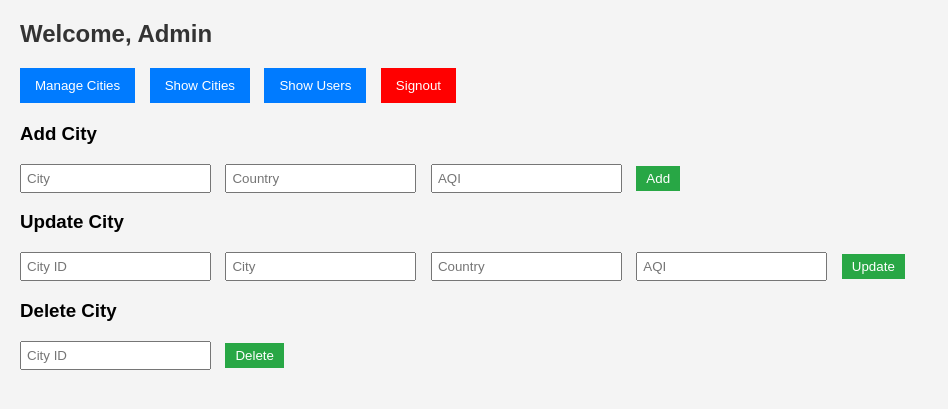
After one commit to tasmim-tahsin/web_tech, a PHP site: page /admindashboard.php in a window 1280 px wide, after a click on "Manage Cities". The commit adds this page. Shown: the top 409 px of the page, without its empty margins (0-948 px from the left). Run offline with PHP 8.4, Linux system fonts and the light colour scheme; the visitor is signed in with stand-in values (Sample User, id 1); data that the repository does not hold is empty.

Commit message:
admin dashboard

```diff
--- a/DB/database.php
+++ b/DB/database.php
@@ -16,7 +16,7 @@ catch(mysqli_sql_exception){
 }
 
 if($conn){
-    echo"You are connected!";
+    // echo"You are connected!";
 }
 
 
--- /dev/null
+++ b/admindashboard.php
@@ -0,0 +1,194 @@
+<?php
+session_start();
+if (!isset($_SESSION['admin'])) {
+    header('Location: admin.php');
+    exit;
+}
+include './DB/database.php';
+$feedback="";
+
+// Handle form submissions
+if ($_SERVER["REQUEST_METHOD"] == "POST" && isset($_POST["action"])) {
+    if ($_POST["action"] == "add" && isset($_POST["city"], $_POST["country"], $_POST["aqi"])) {
+        $city = $_POST["city"];
+        $country = $_POST["country"];
+        $aqi = $_POST["aqi"];
+        mysqli_query($conn, "INSERT INTO cities (city_name, country, aqi) VALUES ('$city', '$country', $aqi)");
+        $feedback="City added successfully!";
+    } elseif ($_POST["action"] == "update" && isset($_POST["id"], $_POST["city"], $_POST["country"], $_POST["aqi"])) {
+        $id = $_POST["id"];
+        $city = $_POST["city"];
+        $country = $_POST["country"];
+        $aqi = $_POST["aqi"];
+        mysqli_query($conn, "UPDATE cities SET city_name='$city', country='$country', aqi=$aqi WHERE id=$id");
+        $feedback="City updated successfully!";
+    } elseif ($_POST["action"] == "delete" && isset($_POST["id"])) {
+        $id = $_POST["id"];
+        mysqli_query($conn, "DELETE FROM cities WHERE id=$id");
+        $feedback="City removed successfully!";
+    }
+}
+
+$cities = mysqli_query($conn, "SELECT * FROM cities");
+$users = mysqli_query($conn, "SELECT * FROM users");
+?>
+<!DOCTYPE html>
+<html>
+<head>
+    <title>Admin Dashboard</title>
+    <style>
+        body {
+            font-family: Arial, sans-serif;
+            margin: 20px;
+            background-color: #f4f4f4;
+        }
+        h2 {
+            color: #333;
+        }
+        .btn-group button {
+            margin-right: 10px;
+            padding: 10px 15px;
+            background-color: #007BFF;
+            color: white;
+            border: none;
+            cursor: pointer;
+        }
+        .btn-group button:hover {
+            background-color: #0056b3;
+        }
+        .section {
+            display: none;
+            margin-top: 20px;
+        }
+        table {
+            width: 100%;
+            border-collapse: collapse;
+            background-color: white;
+        }
+        table, th, td {
+            border: 1px solid #ddd;
+        }
+        th, td {
+            padding: 10px;
+            text-align: left;
+        }
+        form input[type="text"], form input[type="number"] {
+            padding: 5px;
+            margin-right: 10px;
+        }
+        form input[type="submit"] {
+            padding: 5px 10px;
+            background-color: #28a745;
+            color: white;
+            border: none;
+        }
+    </style>
+</head>
+<body>
+    <h2>Welcome, Admin</h2>
+
+    <div class="btn-group">
+        <button onclick="toggleSection('manage')">Manage Cities</button>
+        <button onclick="toggleSection('cities')">Show Cities</button>
+        <button onclick="toggleSection('users')">Show Users</button>
+        <button class="btn1" style="background-color:red; color:white;">
+        <a style="text-decoration:none; color:white;" href="./signout.php">
+            Signout
+        </a>
+    </button>
+    </div>
+
+    <?php if (!empty($feedback)): ?>
+    <div id="feedbackMessage" style="padding: 10px; background-color: #e0ffe0; color: green; border: 1px solid green; border-radius: 5px; margin-top:10px; width:20%;">
+    <?php echo $feedback; ?>
+    <?php endif; ?>
+
+    </div>
+
+    <div id="manage" class="section">
+        <h3>Add City</h3>
+        <form method="POST">
+            <input type="hidden" name="action" value="add">
+            <input type="text" name="city" placeholder="City" required>
+            <input type="text" name="country" placeholder="Country" required>
+            <input type="number" name="aqi" placeholder="AQI" required>
+            <input type="submit" value="Add">
+        </form>
+
+        <h3>Update City</h3>
+        <form method="POST">
+            <input type="hidden" name="action" value="update">
+            <input type="number" name="id" placeholder="City ID" required>
+            <input type="text" name="city" placeholder="City" required>
+            <input type="text" name="country" placeholder="Country" required>
+            <input type="number" name="aqi" placeholder="AQI" required>
+            <input type="submit" value="Update">
+        </form>
+
+        <h3>Delete City</h3>
+        <form method="POST">
+            <input type="hidden" name="action" value="delete">
+            <input type="number" name="id" placeholder="City ID" required>
+            <input type="submit" value="Delete">
+        </form>
+    </div>
+
+    <div id="cities" class="section">
+        <h3>All Cities</h3>
+        <table>
+            <tr>
+                <th>ID</th>
+                <th>City</th>
+                <th>Country</th>
+                <th>AQI</th>
+            </tr>
+            <?php while ($row = mysqli_fetch_assoc($cities)): ?>
+            <tr>
+                <td><?= $row['id'] ?></td>
+                <td><?= $row['city_name'] ?></td>
+                <td><?= $row['country'] ?></td>
+                <td><?= $row['aqi'] ?></td>
+            </tr>
+            <?php endwhile; ?>
+        </table>
+    </div>
+
+    <div id="users" class="section">
+        <h3>All Users</h3>
+        <table>
+            <tr>
+                <th>ID</th>
+                <th>Full Name</th>
+                <th>Email</th>
+                <th>Location</th>
+                <th>Zip</th>
+                <th>Color</th>
+            </tr>
+            <?php while ($row = mysqli_fetch_assoc($users)): ?>
+            <tr>
+                <td><?= $row['u_id'] ?></td>
+                <td><?= $row['full_name'] ?></td>
+                <td><?= $row['email'] ?></td>
+                <td><?= $row['location'] ?></td>
+                <td><?= $row['zip'] ?></td>
+                <td><?= $row['color'] ?></td>
+            </tr>
+            <?php endwhile; ?>
+        </table>
+    </div>
+
+    <script>
+        function toggleSection(sectionId) {
+            document.querySelectorAll('.section').forEach(sec => sec.style.display = 'none');
+            document.getElementById(sectionId).style.display = 'block';
+        }
+        setTimeout(function () {
+        var message = document.getElementById('feedbackMessage');
+        if (message) {
+            message.style.display = 'none';
+
+        }
+        }, 3000); // 5000 milliseconds = 5 seconds
+    </script>
+</body>
+</html>
--- a/css/selectcities.css
+++ b/css/selectcities.css
@@ -50,6 +50,7 @@ body {
             padding: 10px;
             border: 1px solid #ddd;
             border-radius: 8px;
+            float: left;
 
         }
         .form{
--- a/css/style.css
+++ b/css/style.css
@@ -7,6 +7,7 @@ body{
     /* background: linear-gradient(to right, #0f2027, #203a43, #2c5364); */
     font-family: 'Montserrat', sans-serif;
     background-color: white;
+    margin: 0;
 }
 header{
     text-align: center;
--- a/loginprocess.php
+++ b/loginprocess.php
@@ -22,9 +22,9 @@ if (isset($_POST["login"])) {
             $_SESSION['email'] = $user['email'];
             // print_r($_SESSION);
 
-            echo "Login successful!";
+            // echo "Login successful!";
             echo $_SESSION['user_id'];
-            header("refresh: 2; url = selectcities.php"); // Change as needed
+            header("Location: selectcities.php"); // Change as needed
         } else {
             // Password does not match
             echo "Incorrect password!";
```
Also changed, not shown: admin.php (added, +97 -0 lines), css/registration.css (+36 -25 lines), editinfo.php (+34 -8 lines), index.html (+46 -47 lines), registration.php (+101 -3 lines), selectcities.php (+46 -9 lines), uploads/profile_pics/1747946787_86D437F7-F9C0-4EC9-9178-FE2D7559114F.jpg (added), uploads/profile_pics/1747946816_ronaldonaz.jpg (added), uploads/profile_pics/1747947858_mbappe.jpg (added), uploads/profile_pics/1748036270_mbappe.jpg (added).
